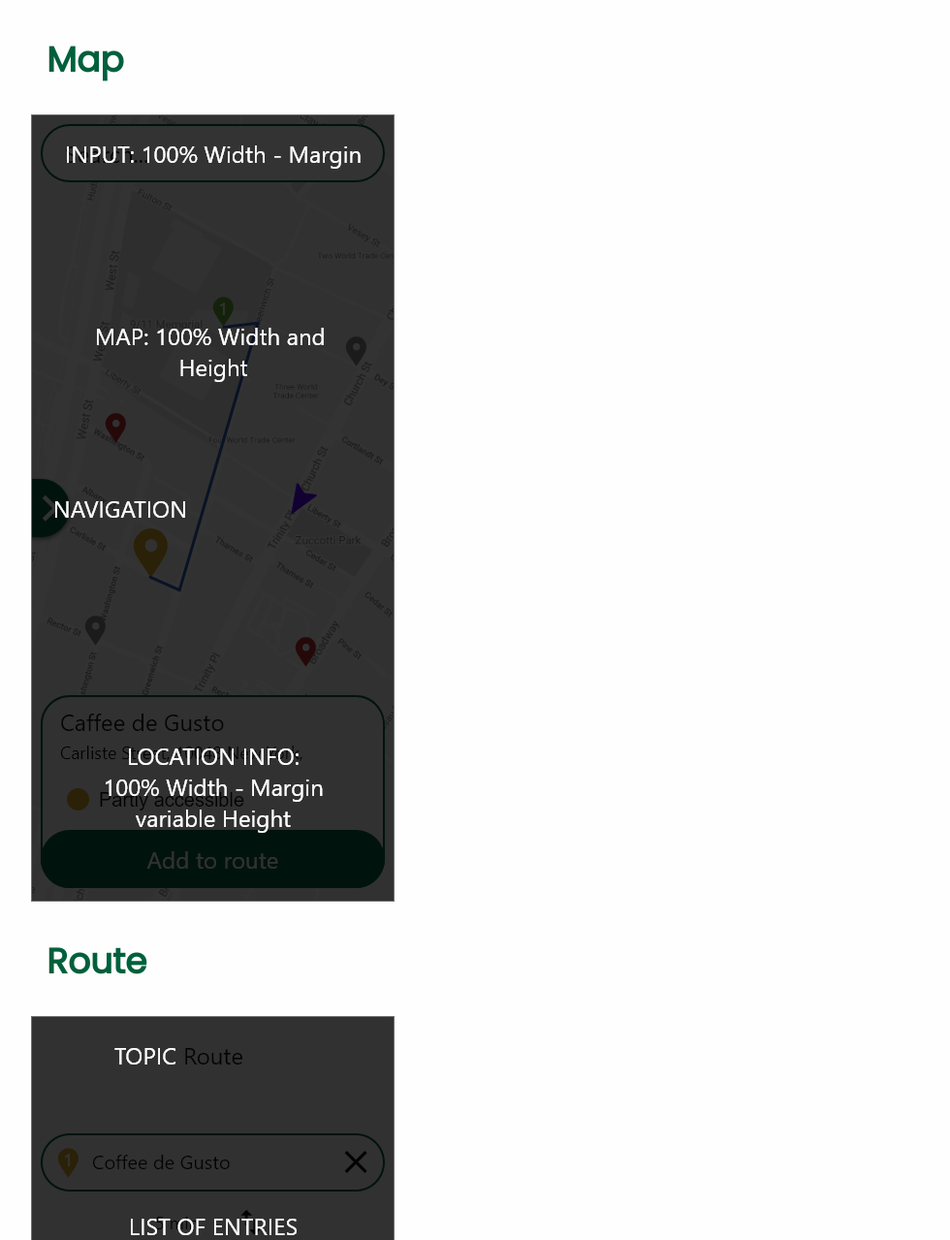
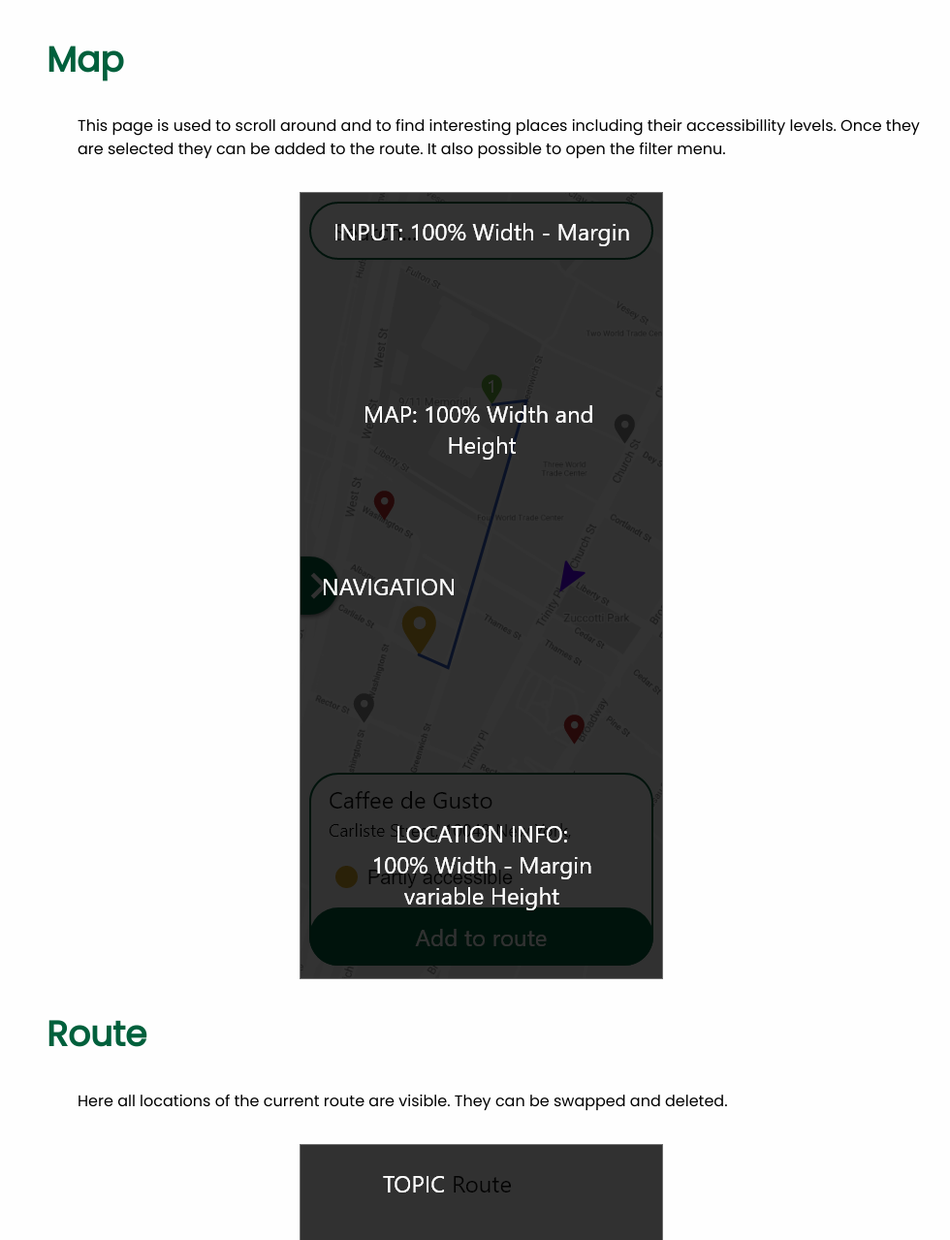
Before and after one commit to Sebsii/Styleguide-AllyMap, a website built with Parcel: page src/index.html in a window 1280 px wide. Shown: the part 7621-8900 px from the top of the page at 97% size, without its empty margins (144-1124 px from the left). Built offline with nearby package versions, Linux system fonts and the light colour scheme.

Commit message:
add description to layouts

```diff
--- a/src/index.html
+++ b/src/index.html
@@ -333,14 +333,22 @@
             <h2 id="layouts">Layouts</h2>
             <section class="minor-section">
                 <h3>Map</h3>
+                <p class="p-flow"> This page is used to scroll around and to find interesting places including their
+                    accessibillity levels. Once they are selected they can be added to the route. It also possible to
+                    open the filter menu.
+                </p>
                 <img class="img-layout" src="images/page-map.png" alt="Layout of the page, which shows the map.">
             </section>
             <section class="minor-section">
                 <h3>Route</h3>
+                <p class="p-flow"> Here all locations of the current route are visible. They can be swapped and deleted.
+                </p>
                 <img class="img-layout" src="images/page-route.png" alt="Layout of the page, which shows the map.">
             </section>
             <section class="minor-section">
                 <h3>Filter</h3>
+                <p class="p-flow"> On this page filters can be applied, which reduce the amount of markers visible on
+                    the map.</p>
                 <img class="img-layout" src="images/page-filter.png" alt="Layout of the page, which shows the map.">
             </section>
         </section>
--- a/src/styles/components/_content.scss
+++ b/src/styles/components/_content.scss
@@ -91,5 +91,7 @@
 }
 
 .img-layout {
+    display: block;
     max-width: 100%;
+    margin: 2rem auto;
 }
```
